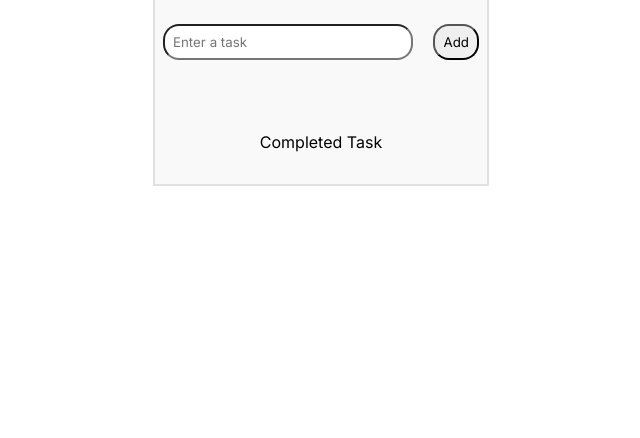
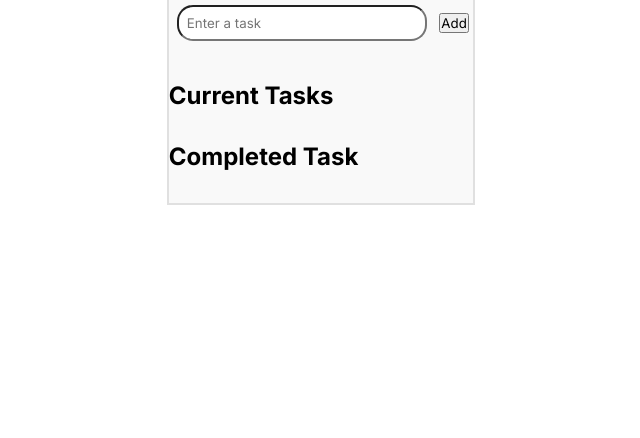
Before and after one commit to Rmsysss/todolistapp, a plain HTML site: page index.html in a window 1280 px wide. Shown: the part 362-800 px from the top of the page, without its empty margins (319-959 px from the left). Drawn offline with Linux system fonts and the light colour scheme.

Commit message:
Latest index.html

```diff
--- a/index.html
+++ b/index.html
@@ -11,11 +11,12 @@
         <h1>To-Do List</h1>
         <form id="todo-form">
             <input type="text" placeholder="Enter a task" id="todo-input" required>
-            <button type="submit" class="btn">Add</button>
+            <button type="submit" class="addBtn">Add</button>
         </form>
-        <ul id="todo-list"></ul>
-        <p>Completed Task</p>
-        <ul id="todo-completed"></ul>
+        <h2 class="mission">Current Tasks</h2>
+        <ul id="todo-list" class="list"></ul>
+        <h2 class="mission">Completed Task</h2>
+        <ul id="todo-completed" class="list"></ul>
     </main>
     <script src="script.js"></script>
 </body>
```
